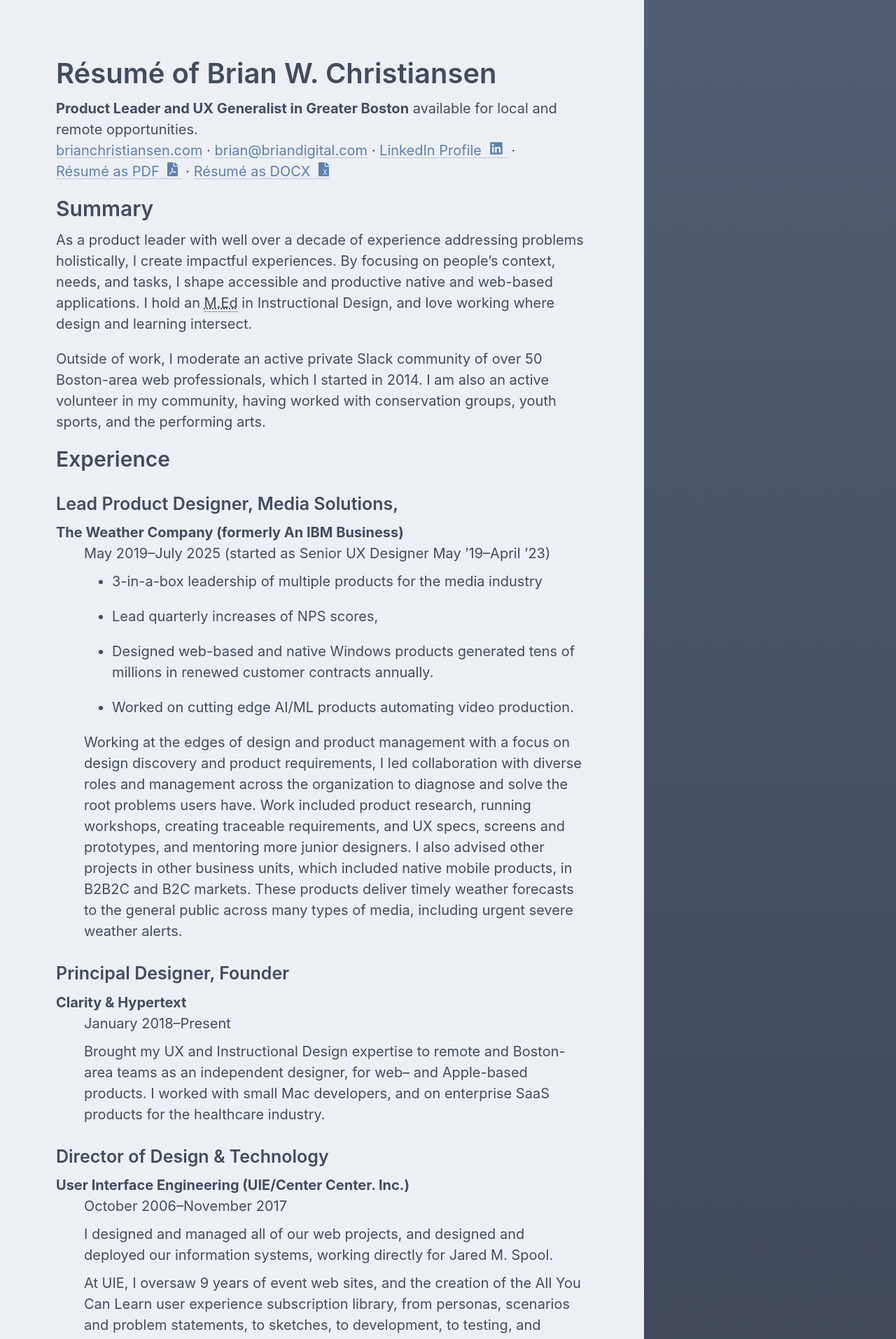
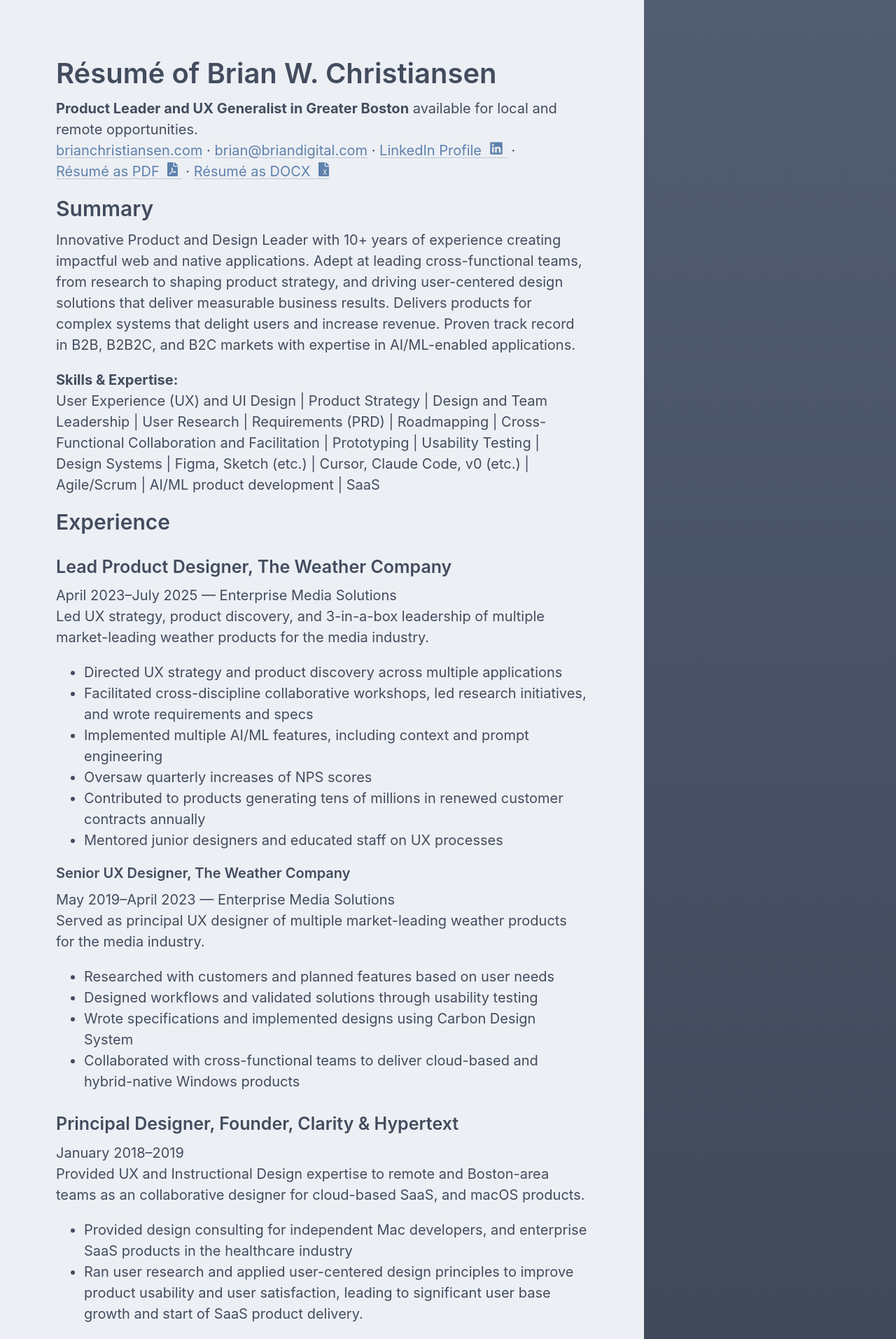
Before and after one commit to briandigital/bd4, a Jekyll site: the page built from portfolio/resume.md, in a window 1280 px wide. Shown: the top 1914 px of the page at 70% size. Built offline with Jekyll 4.4.1, drawn with Linux system fonts in a browser that asks for light colours; some of the changed text lies outside the part shown.

Commit message:
Resume now matches pdf

```diff
--- a/portfolio/resume.md
+++ b/portfolio/resume.md
@@ -19,41 +19,55 @@
 
 ## Summary
 
-As a product leader with well over a decade of experience addressing problems holistically, I create impactful experiences. By focusing on people’s context, needs, and tasks, I shape accessible and productive native and web-based applications. I hold an <abbr title="Master of Education Degree">M.Ed</abbr> in Instructional Design, and love working where design and learning intersect.
+Innovative Product and Design Leader with 10+ years of experience creating impactful web and native applications. Adept at leading cross-functional teams, from research to shaping product strategy, and driving user-centered design solutions that deliver measurable business results. Delivers products for complex systems that delight users and increase revenue. Proven track record in B2B, B2B2C, and B2C markets with expertise in AI/ML-enabled applications.
 
-Outside of work, I moderate an active private Slack community of over 50 Boston-area web professionals, which I started in 2014. I am also an active volunteer in my community, having worked with conservation groups, youth sports, and the performing&nbsp;arts.
+**Skills & Expertise:**
+User Experience (UX) and UI Design | Product Strategy | Design and Team Leadership | User Research | Requirements (PRD) | Roadmapping | Cross-Functional Collaboration and Facilitation | Prototyping | Usability Testing | Design Systems | Figma, Sketch (etc.) | Cursor, Claude Code, v0 (etc.) | Agile/Scrum | AI/ML product development | SaaS
 
 ## Experience
 
-### Lead Product Designer, Media Solutions,
-The Weather Company (formerly An IBM Business)
-: May 2019–July 2025 (started as Senior UX Designer May ’19–April ’23)
-: - 3-in-a-box leadership of multiple products for the media industry
-: - Lead quarterly increases of NPS scores,
-: - Designed web-based and native Windows products generated tens of millions in renewed customer contracts annually.
-: - Worked on cutting edge AI/ML products automating video production.
+### Lead Product Designer, The Weather Company
+April 2023–July 2025 — Enterprise Media Solutions <br>
+Led UX strategy, product discovery, and 3-in-a-box leadership of multiple market-leading weather products for the media industry.
+- Directed UX strategy and product discovery across multiple applications
+- Facilitated cross-discipline collaborative workshops, led research initiatives, and wrote requirements and specs
+- Implemented multiple AI/ML features, including context and prompt engineering
+- Oversaw quarterly increases of NPS scores
+- Contributed to products generating tens of millions in renewed customer contracts annually
+- Mentored junior designers and educated staff on UX processes
 
-: Working at the edges of design and product management with a focus on design discovery and product requirements, I led collaboration with diverse roles and management across the organization to diagnose and solve the root problems users have. Work included product research, running workshops, creating traceable requirements, and UX specs, screens and prototypes, and mentoring more junior designers. I also advised other projects in other business units, which included native mobile products, in B2B2C and B2C markets. These products deliver timely weather forecasts to the general public across many types of media, including urgent severe weather alerts.
+#### Senior UX Designer, The Weather Company
+May 2019–April 2023 — Enterprise Media Solutions <br>
+Served as principal UX designer of multiple market-leading weather products for the media industry.
+- Researched with customers and planned features based on user needs
+- Designed workflows and validated solutions through usability testing
+- Wrote specifications and implemented designs using Carbon Design System
+- Collaborated with cross-functional teams to deliver cloud-based and hybrid-native Windows products
 
 
-### Principal Designer, Founder
-Clarity & Hypertext
-: January 2018–Present
-: Brought my UX and Instructional Design expertise to remote and Boston-area teams as an independent designer, for web– and Apple-based products. I worked with small Mac developers, and on enterprise SaaS products for the healthcare industry.
+### Principal Designer, Founder, Clarity & Hypertext
+January 2018–2019<br>
+Provided UX and Instructional Design expertise to remote and Boston-area teams as an collaborative designer for cloud-based SaaS, and macOS products.
+- Provided design consulting for independent Mac developers, and enterprise SaaS products in the healthcare industry
+- Ran user research and applied user-centered design principles to improve product usability and user satisfaction, leading to significant user base growth and start of SaaS product delivery.
 
-### Director of Design & Technology
-User Interface Engineering (UIE/Center Center. Inc.)
-: October 2006–November 2017
-: I designed and managed all of our web projects, and designed and deployed our information systems, working directly for Jared M. Spool.
-
-: At UIE, I oversaw 9 years of event web sites, and the creation of the All You Can Learn user experience subscription library, from personas, scenarios and problem statements, to sketches, to development, to testing, and deployment. I managed more than a dozen collaborators, designers and developers. The sites and products I built have been responsible for millions in revenue, annually. I oversaw all company technology decisions, purchases, training and implementation.
-
-: In eleven years with the company I also produced dozens of live virtual seminars, and built UIE's podcasting program from an experiment in 2006 into a program with tens of thousands of listeners. After I moved on to a primarily design role, the program continued on with well over 1.2 million downloads and its own full-time producer.
+### Director of Design & Technology, User Interface Engineering (UIE/Center Centre, Inc.)
+October 2006–November 2017<br>
+Designed and managed all web projects and information systems, working directly for Jared M. Spool.
+- Oversaw 9 years of event websites and creation of the All You Can Learn user experience learning subscription video library, managing the full process from personas and problem statements to development and deployment
+- Managed more than a dozen collaborators, designers, and developers on projects responsible for millions in annual revenue
+- Oversaw all company technology decisions, purchases, training, and implementation
+- Produced dozens of live virtual seminars and built UIE's podcasting program from experiment to program with tens of thousands of listeners, hired producer and grew to over 1.2 million downloads
 
 ## Education
 
-University of Massachusetts Boston
-: <abbr title="Master of Education Degree">M.Ed</abbr>, Instructional Design, 2007–2011
+Master of Education (M.Ed), Instructional Design
+University of Massachusetts, Boston
 
+Bachelor of Arts (B.A.), Visual Communications
 University of Connecticut
-: <abbr title="Bachelor of Arts Degree">B.A.</abbr>, Visual Communications, 1997–2001
+
+## Volunteer Community Leadership
+- Founder & Moderator of a private Slack Community for Boston web professionals, 50+ members (2014–present)
+- CTO & Board member of public school music association (2024–present)
+- Coached multiple youth sports (2012–2022)
```
